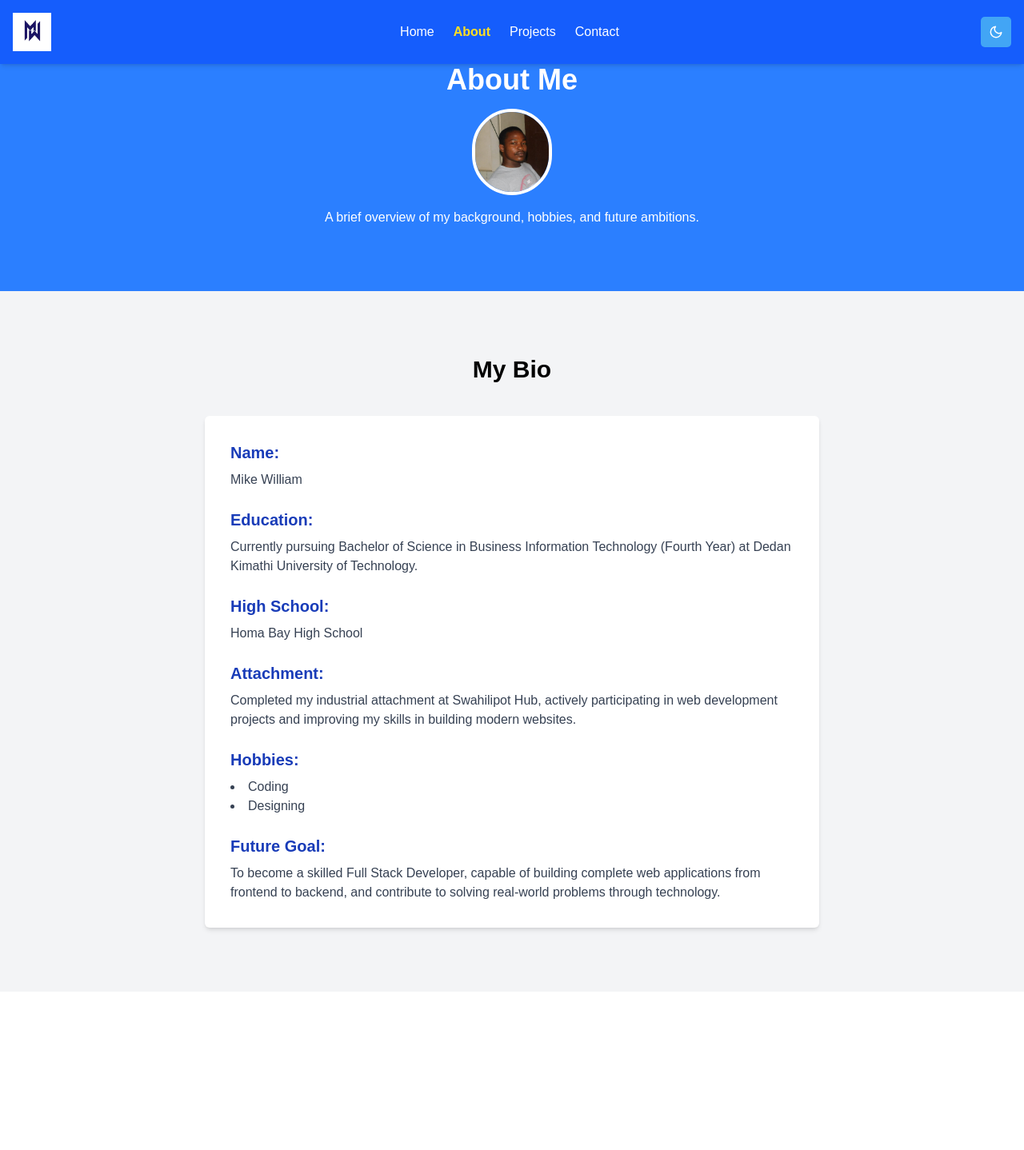
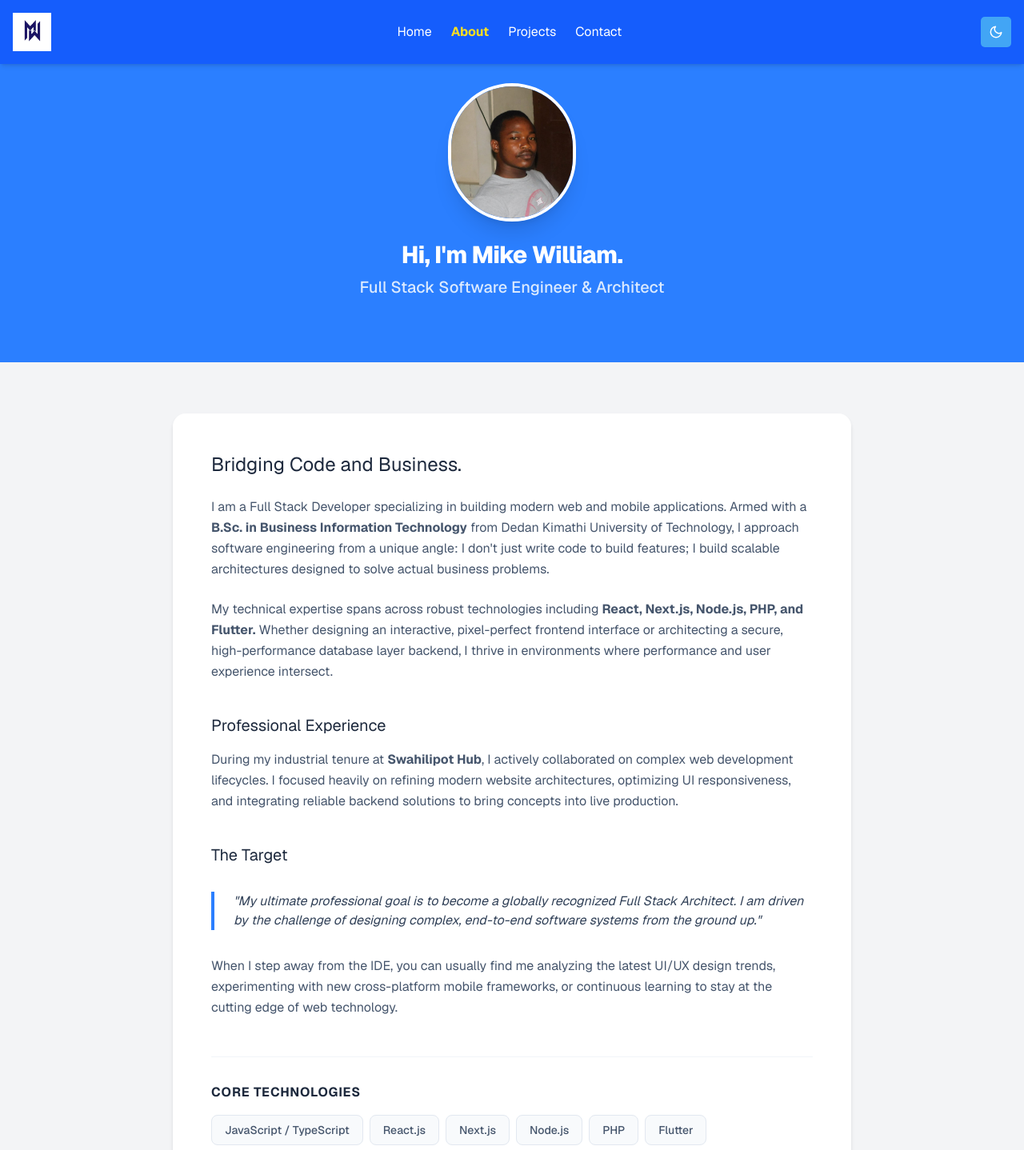
Before and after one commit to mike-willy/my-portfolio, a Next.js app: page /About in a window 1280 px wide. Shown: the top 1438 px of the page at 80% size. Before the commit the page ends 1240 px from the top, so only its background shows below. Built offline with nearby package versions, Linux system fonts and the light colour scheme.

Commit message:
updated my About page

```diff
--- a/src/app/About/page.tsx
+++ b/src/app/About/page.tsx
@@ -5,69 +5,89 @@ import Navbar from "@/components/Navbar";
 
 export default function AboutPage() {
   return (
-    <div className="bg-blue-500 min-h-screen">
+    <div className="bg-gray-100 min-h-screen font-sans">
+      <div className="bg-blue-500 pb-12">
         <Navbar />
 
-      {/* Header Section */}
-      <section className="flex flex-col items-center text-center text-white py-20">
-        <h1 className="text-4xl font-bold">About Me</h1>
+        {/* Header Profile */}
+        <section className="flex flex-col items-center text-center text-white pt-10 pb-8 fade-in-up">
+          <h1 className="text-4xl font-bold mb-6">About Me</h1>
           <Image
             src="/portfolio.jpg"
-          alt="Profile Picture"
-          width={100}
-          height={100}
-          className="rounded-full border-4 border-white mt-4"
+            alt="Mike William"
+            width={160}
+            height={160}
+            className="rounded-full border-4 border-white shadow-xl object-cover"
           />
-        <p className="mt-4 max-w-2xl">
-          A brief overview of my background, hobbies, and future ambitions.
+          <h2 className="text-3xl font-extrabold text-white mt-6 tracking-tight">
+            Hi, I&apos;m Mike William.
+          </h2>
+          <p className="text-xl text-blue-100 font-medium mt-2 max-w-2xl px-4">
+            Full Stack Software Engineer & Architect
           </p>
         </section>
-
-      {/* Bio Template Section */}
-      <section className="py-20 bg-gray-100 text-center">
-        <h2 className="text-3xl font-bold text-dark-800 mb-10">My Bio</h2>
-
-        <div className="max-w-3xl mx-auto bg-white p-8 rounded-md shadow-md text-left space-y-6">
-          <div>
-            <h3 className="text-xl font-semibold text-blue-800 mb-2">Name:</h3>
-            <p className="text-gray-700">Mike William</p>
       </div>
 
-          <div>
-            <h3 className="text-xl font-semibold text-blue-800 mb-2">Education:</h3>
-            <p className="text-gray-700">
-              Currently pursuing Bachelor of Science in Business Information Technology (Fourth Year) at Dedan Kimathi University of Technology.
+      <main className="max-w-4xl mx-auto px-6 py-16 pb-32">
+        {/* Narrative Bio */}
+        <article className="prose prose-lg dark:prose-invert prose-blue mx-auto prose-headings:font-bold prose-headings:tracking-tight text-slate-600 dark:text-slate-300">
+
+          <div className="bg-white dark:bg-slate-800 rounded-2xl p-8 md:p-12 shadow-md fade-in-up" style={{ animationDelay: '0.1s' }}>
+            <h2 className="text-2xl text-slate-800 dark:text-white mb-6">Bridging Code and Business.</h2>
+            <p className="mb-6 leading-relaxed">
+              I am a Full Stack Developer specializing in building modern web and mobile applications. Armed with a <strong>B.Sc. in Business Information Technology</strong> from Dedan Kimathi University of Technology, I approach software engineering from a unique angle: I don&apos;t just write code to build features; I build scalable architectures designed to solve actual business problems.
             </p>
+
+            <p className="mb-6 leading-relaxed">
+              My technical expertise spans across robust technologies including <strong>React, Next.js, Node.js, PHP, and Flutter.</strong> Whether designing an interactive, pixel-perfect frontend interface or architecting a secure, high-performance database layer backend, I thrive in environments where performance and user experience intersect.
+            </p>
+
+            <h3 className="text-xl text-slate-800 dark:text-white mt-10 mb-4">Professional Experience</h3>
+            <p className="mb-6 leading-relaxed">
+              During my industrial tenure at <strong>Swahilipot Hub</strong>, I actively collaborated on complex web development lifecycles. I focused heavily on refining modern website architectures, optimizing UI responsiveness, and integrating reliable backend solutions to bring concepts into live production.
+            </p>
+
+            <h3 className="text-xl text-slate-800 dark:text-white mt-10 mb-4">The Target</h3>
+            <div className="border-l-4 border-blue-500 pl-6 my-8 italic text-slate-700 dark:text-slate-400">
+              "My ultimate professional goal is to become a globally recognized Full Stack Architect. I am driven by the challenge of designing complex, end-to-end software systems from the ground up."
             </div>
 
-          <div>
-            <h3 className="text-xl font-semibold text-blue-800 mb-2">High School:</h3>
-            <p className="text-gray-700">Homa Bay High School</p>
+            <p className="leading-relaxed">
+              When I step away from the IDE, you can usually find me analyzing the latest UI/UX design trends, experimenting with new cross-platform mobile frameworks, or continuous learning to stay at the cutting edge of web technology.
+            </p>
+
+            {/* Tech Stack Pills */}
+            <div className="mt-12 pt-8 border-t border-slate-100 dark:border-slate-700">
+              <h4 className="text-base font-bold text-slate-800 dark:text-white mb-4 uppercase tracking-wider">Core Technologies</h4>
+              <div className="flex flex-wrap gap-2">
+                {['JavaScript / TypeScript', 'React.js', 'Next.js', 'Node.js', 'PHP', 'Flutter', 'UI / UX Design', 'SQL & DB Management'].map((tech) => (
+                  <span key={tech} className="px-4 py-2 bg-slate-50 dark:bg-slate-900 border border-slate-200 dark:border-slate-600 text-slate-600 dark:text-slate-300 rounded-lg text-sm font-medium">
+                    {tech}
+                  </span>
+                ))}
+              </div>
             </div>
 
-          <div>
-            <h3 className="text-xl font-semibold text-blue-800 mb-2">Attachment:</h3>
-            <p className="text-gray-700">
-              Completed my industrial attachment at Swahilipot Hub, actively participating in web development projects and improving my skills in building modern websites.
-            </p>
           </div>
-
-          <div>
-            <h3 className="text-xl font-semibold text-blue-800 mb-2">Hobbies:</h3>
-            <ul className="list-disc list-inside text-gray-700">
-              <li>Coding</li>
-              <li>Designing</li>
-            </ul>
-          </div>
-
-          <div>
-            <h3 className="text-xl font-semibold text-blue-800 mb-2">Future Goal:</h3>
-            <p className="text-gray-700">
-              To become a skilled Full Stack Developer, capable of building complete web applications from frontend to backend, and contribute to solving real-world problems through technology.
-            </p>
-          </div>
-        </div>
-      </section>
+        </article>
+      </main>
     </div>
   );
 }
+
+// Reusable micro-component for consistency
+function InfoCard({ title, desc, icon }: { title: string, desc: string, icon: React.ReactNode }) {
+  return (
+    <div className="bg-white dark:bg-slate-800 p-8 rounded-2xl shadow-sm border border-slate-100 dark:border-slate-700 hover:shadow-md transition-shadow flex flex-col h-full">
+      <div className="flex items-center mb-4">
+        <div className="w-12 h-12 bg-indigo-50 dark:bg-slate-700 text-indigo-600 dark:text-indigo-400 rounded-xl flex items-center justify-center flex-shrink-0 mr-4">
+          <svg className="w-6 h-6" fill="none" stroke="currentColor" viewBox="0 0 24 24">
+            {icon}
+          </svg>
+        </div>
+        <h3 className="text-xl font-bold text-slate-800 dark:text-white leading-tight">{title}</h3>
+      </div>
+      <p className="text-slate-600 dark:text-slate-400 leading-relaxed max-w-md">{desc}</p>
+    </div>
+  )
+}
```
Lines whose indentation alone changed are shown as unchanged.
